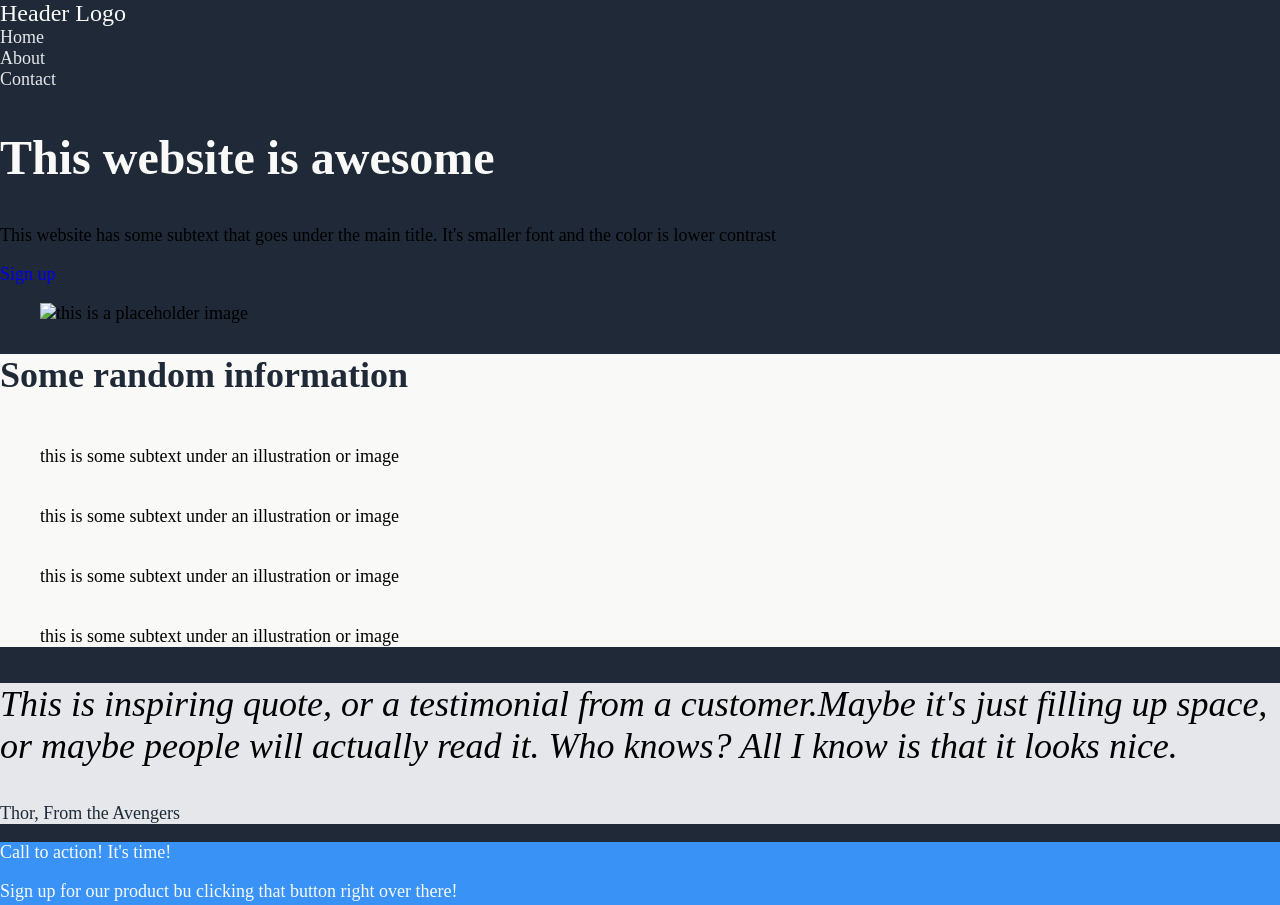
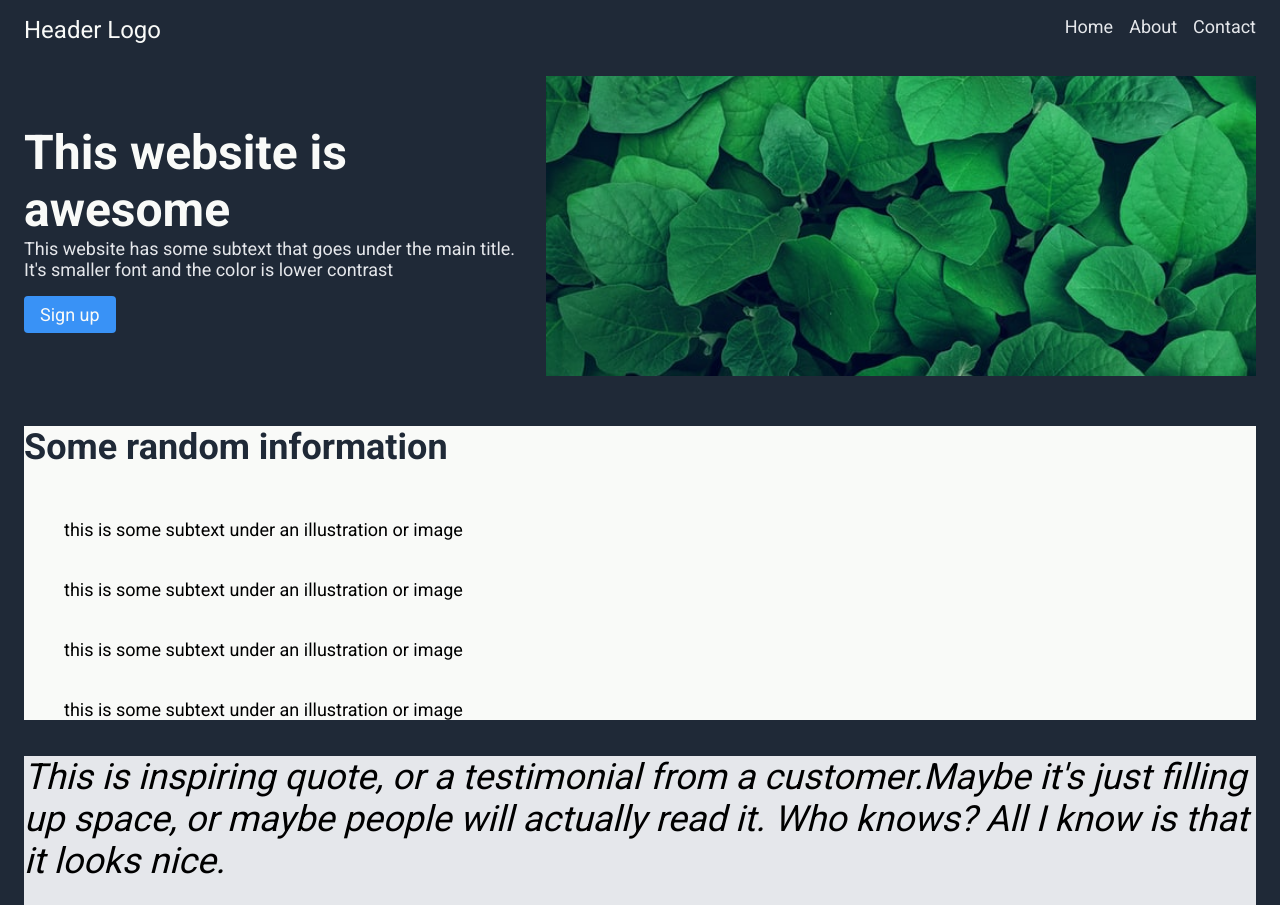
Before and after one commit to lifetime-days-of-code/odin-landing-page, a plain HTML site: page index.html in a window 1280 px wide. Shown: the top 905 px of the page. Drawn offline with Linux system fonts and the light colour scheme.

Commit message:
feat: Add navigation and main section styles

```diff
--- a/index.html
+++ b/index.html
@@ -5,6 +5,9 @@
   <meta charset="UTF-8">
   <meta http-equiv="X-UA-Compatible" content="IE=edge">
   <meta name="viewport" content="width=device-width, initial-scale=1.0">
+  <link rel="preconnect" href="https://fonts.googleapis.com">
+  <link rel="preconnect" href="https://fonts.gstatic.com" crossorigin>
+  <link href="https://fonts.googleapis.com/css2?family=Roboto:wght@400;700&display=swap" rel="stylesheet">
   <link rel="stylesheet" href="./styles.css">
   <title>Landing Page | Odin Project</title>
 </head>
@@ -23,12 +26,15 @@
     </header>
     <main>
       <section class="page__hero-section">
-        <h1 class="page__main-heading">This website is awesome</h1>
-        <p>This website has some subtext that goes under the main title. It's smaller font and the color is lower
-          contrast</p>
-        <a href="#">Sign up</a>
-        <figure>
-          <img src="#" alt="this is a placeholder image">
+        <div>
+          <h1 class="page__main-heading">This website is awesome</h1>
+          <p class="page__main-text">This website has some subtext that goes under the main title. It's smaller font and
+            the color is lower
+            contrast</p>
+          <a href="#" class="page__button">Sign up</a>
+        </div>
+        <figure class="page__hero-image-container">
+          <img class="page__hero-image" src="./assets/leafs.jpg" alt="this is a placeholder image">
         </figure>
       </section>
 
@@ -66,7 +72,7 @@
       <aside class="page__call-to-action">
         <p>Call to action! It's time!</p>
         <p>Sign up for our product bu clicking that button right over there!</p>
-        <a href="#">Sign up</a>
+        <a href="#" class="page__button">Sign up</a>
       </aside>
     </main>
     <footer class="page__footer">
--- a/styles.css
+++ b/styles.css
@@ -9,6 +9,8 @@
   --text-medium: 2.25rem;
   --text-small: 1.5rem;
   --text-extra-small: 1.125rem;
+
+  --font-family: "Roboto", sans-serif;
 }
 
 html,
@@ -16,6 +18,7 @@ body {
   box-sizing: border-box;
   margin: 0;
   padding: 0;
+  font-family: var(--font-family);
 }
 
 *,
@@ -39,9 +42,34 @@ body {
   font-size: var(--text-extra-small);
 }
 
+img {
+  width: 100%;
+}
+
+.page__button {
+  background-color: var(--color-main-light-200);
+  padding: 0.5rem 1rem;
+  display: inline-block;
+  border-radius: 4px;
+  color: var(--color-main-light-100);
+}
+
+.page {
+  padding: 0 1.5rem;
+}
+
 .page__header,
 .page__main-heading {
   color: var(--color-main-light-100);
+}
+
+.page__header {
+  text-align: center;
+}
+
+.page__nav-items,
+.page__logo {
+  margin: 1rem 0;
 }
 
 .page__logo {
@@ -52,8 +80,28 @@ body {
   color: var(--color-main-neutral);
 }
 
+.page__hero-section {
+  display: flex;
+  flex-direction: column;
+  align-items: center;
+}
+
 .page__main-heading {
+  order: -2;
   font-size: var(--text-large);
+  margin: 0;
+}
+
+.page__main-text {
+  color: var(--color-main-neutral);
+  margin: 0 0 1rem;
+}
+
+.page__hero-image-container {
+  order: -1;
+  width: 100%;
+  margin: 0;
+  margin: 1rem 0;
 }
 
 .page__secondary-section {
@@ -86,3 +134,29 @@ body {
 .page__footer {
   color: var(--color-main-light-100);
 }
+
+@media (min-width: 552px) {
+  .page__header {
+    display: flex;
+    justify-content: space-between;
+  }
+
+  .page__navigation {
+    display: flex;
+    gap: 1rem;
+  }
+
+  .page__hero-section {
+    flex-direction: row;
+  }
+
+  .page__hero-image-container {
+    order: 4;
+    margin-left: 1.5rem;
+  }
+
+  .page__hero-image {
+    height: 300px;
+    object-fit: cover;
+  }
+}
```
Also changed, not shown: assets/leafs.jpg (added).
